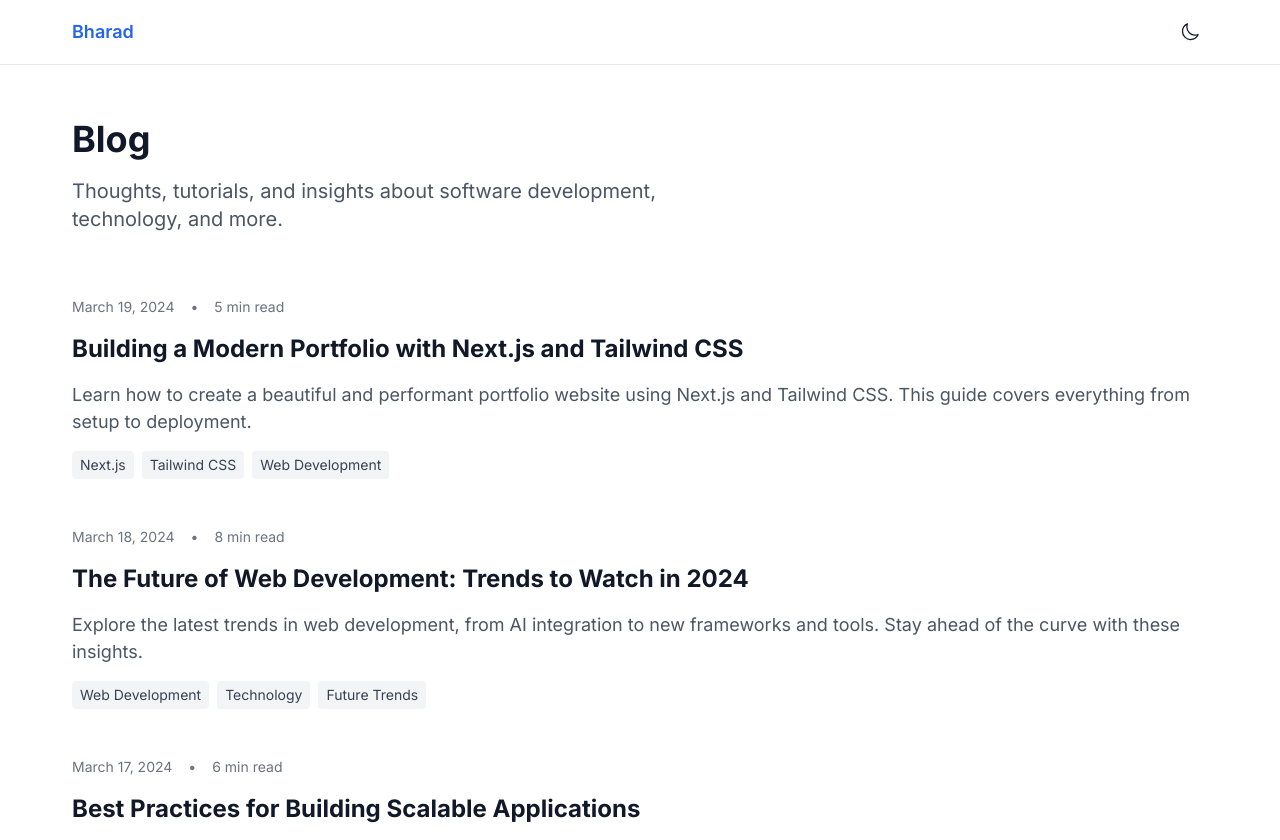
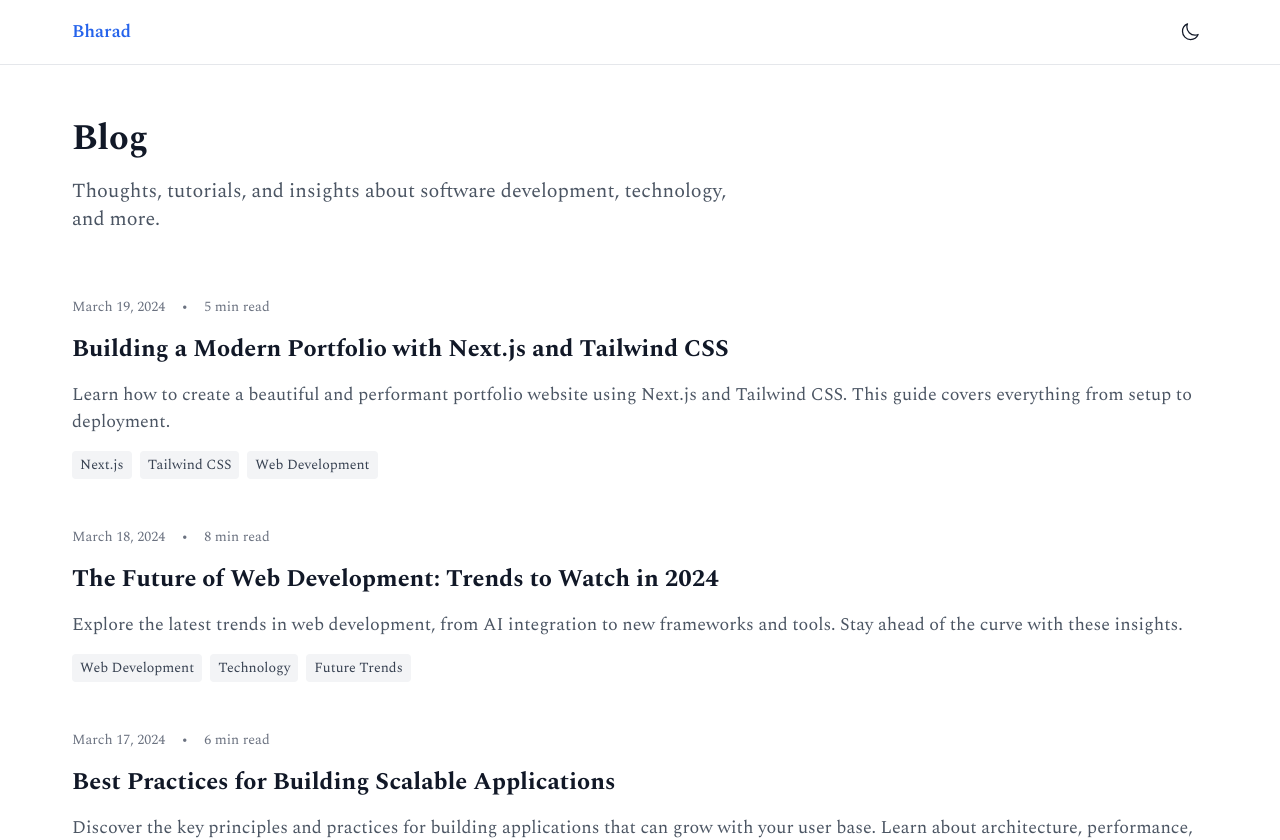
Before and after one commit to bharadwaj-pendyala/bharad-portfolio, a Next.js app: page /blog in a window 1280 px wide. Shown: the top 840 px of the page. Built offline with nearby package versions, Linux system fonts and the light colour scheme; no server answers.

Commit message:
fixed styling and added font

```diff
--- a/src/app/blog/[slug]/page.tsx
+++ b/src/app/blog/[slug]/page.tsx
@@ -1,4 +1,3 @@
-import Layout from '@/components/Layout';
 import Link from 'next/link';
 
 interface BlogPostProps {
@@ -9,8 +8,7 @@ interface BlogPostProps {
 
 export default function BlogPost({ params }: BlogPostProps) {
   return (
-    <Layout>
-      <article className="prose max-w-none dark:prose-invert">
+    <article className="prose mx-auto max-w-none dark:prose-invert">
       <div className="mb-8">
         <Link
           href="/blog"
@@ -164,6 +162,5 @@ export default function BlogPost({ params }: BlogPostProps) {
         </div>
       </footer>
     </article>
-    </Layout>
   );
 }
--- /dev/null
+++ b/src/app/blog/layout.tsx
@@ -0,0 +1,11 @@
+export default function BlogLayout({
+  children,
+}: {
+  children: React.ReactNode;
+}) {
+  return (
+    <div className="container mx-auto max-w-4xl px-6 py-8">
+      {children}
+    </div>
+  );
+}
--- a/src/app/blog/page.tsx
+++ b/src/app/blog/page.tsx
@@ -2,7 +2,6 @@ import Link from 'next/link';
 
 export default function Blog() {
   return (
-    <div className="container mx-auto max-w-4xl px-6 py-8">
     <div className="space-y-16">
       {/* Header */}
       <section className="space-y-4">
@@ -114,6 +113,5 @@ export default function Blog() {
         </article>
       </section>
     </div>
-    </div>
   );
 }
--- /dev/null
+++ b/src/app/fonts.ts
@@ -0,0 +1,9 @@
+import { Spectral } from 'next/font/google';
+
+export const spectral = Spectral({
+  subsets: ['latin'],
+  weight: ['200', '300', '400', '500', '600', '700', '800'],
+  style: ['normal', 'italic'],
+  display: 'swap',
+  variable: '--font-spectral',
+});
--- a/src/app/globals.css
+++ b/src/app/globals.css
@@ -41,6 +41,7 @@ body {
   background: rgb(var(--background-rgb));
   min-height: 100vh;
   line-height: 1.5;
+  font-family: var(--font-spectral), serif;
   font-feature-settings: 'cv02', 'cv03', 'cv04', 'cv11';
   -webkit-font-smoothing: antialiased;
   -moz-osx-font-smoothing: grayscale;
@@ -222,3 +223,89 @@ a:hover {
     box-shadow: 0 6px 8px -1px rgba(0, 0, 0, 0.3);
   }
 }
+
+/* Font Utilities */
+/* Spectral Font */
+.spectral-extralight {
+  font-family: var(--font-spectral), serif;
+  font-weight: 200;
+  font-style: normal;
+}
+
+.spectral-light {
+  font-family: var(--font-spectral), serif;
+  font-weight: 300;
+  font-style: normal;
+}
+
+.spectral-regular {
+  font-family: var(--font-spectral), serif;
+  font-weight: 400;
+  font-style: normal;
+}
+
+.spectral-medium {
+  font-family: var(--font-spectral), serif;
+  font-weight: 500;
+  font-style: normal;
+}
+
+.spectral-semibold {
+  font-family: var(--font-spectral), serif;
+  font-weight: 600;
+  font-style: normal;
+}
+
+.spectral-bold {
+  font-family: var(--font-spectral), serif;
+  font-weight: 700;
+  font-style: normal;
+}
+
+.spectral-extrabold {
+  font-family: var(--font-spectral), serif;
+  font-weight: 800;
+  font-style: normal;
+}
+
+.spectral-extralight-italic {
+  font-family: var(--font-spectral), serif;
+  font-weight: 200;
+  font-style: italic;
+}
+
+.spectral-light-italic {
+  font-family: var(--font-spectral), serif;
+  font-weight: 300;
+  font-style: italic;
+}
+
+.spectral-regular-italic {
+  font-family: var(--font-spectral), serif;
+  font-weight: 400;
+  font-style: italic;
+}
+
+.spectral-medium-italic {
+  font-family: var(--font-spectral), serif;
+  font-weight: 500;
+  font-style: italic;
+}
+
+.spectral-semibold-italic {
+  font-family: var(--font-spectral), serif;
+  font-weight: 600;
+  font-style: italic;
+}
+
+.spectral-bold-italic {
+  font-family: var(--font-spectral), serif;
+  font-weight: 700;
+  font-style: italic;
+}
+
+.spectral-extrabold-italic {
+  font-family: var(--font-spectral), serif;
+  font-weight: 800;
+  font-style: italic;
+}
--- a/src/app/layout.tsx
+++ b/src/app/layout.tsx
@@ -1,14 +1,39 @@
 import type { Metadata } from 'next';
-import { Inter } from 'next/font/google';
 import './globals.css';
 import { ThemeProvider } from '@/components/ThemeProvider';
 import Layout from '@/components/Layout';
-
-const inter = Inter({ subsets: ['latin'] });
+import { spectral } from './fonts';
 
 export const metadata: Metadata = {
   title: 'Bharadwaj P',
   description: 'Personal portfolio website of Bharadwaj P',
+  metadataBase: new URL('https://bharadwaj-portfolio.vercel.app'),
+  openGraph: {
+    title: 'Bharadwaj P',
+    description: 'Personal portfolio website of Bharadwaj P',
+    url: 'https://bharadwaj-portfolio.vercel.app',
+    siteName: 'Bharadwaj P',
+    locale: 'en_US',
+    type: 'website',
+  },
+  twitter: {
+    card: 'summary_large_image',
+    title: 'Bharadwaj P',
+    description: 'Personal portfolio website of Bharadwaj P',
+  },
+  icons: {
+    icon: '/favicon.ico',
+  },
+  manifest: '/manifest.json',
+  viewport: {
+    width: 'device-width',
+    initialScale: 1,
+    maximumScale: 1,
+  },
+  themeColor: [
+    { media: '(prefers-color-scheme: light)', color: '#ffffff' },
+    { media: '(prefers-color-scheme: dark)', color: '#111827' },
+  ],
 };
 
 export default function RootLayout({
@@ -18,7 +43,7 @@ export default function RootLayout({
 }) {
   return (
     <html lang="en" suppressHydrationWarning>
-      <body className={inter.className}>
+      <body className={`${spectral.variable} font-serif`}>
         <ThemeProvider
           attribute="class"
           defaultTheme="light"
--- a/tailwind.config.ts
+++ b/tailwind.config.ts
@@ -15,7 +15,22 @@ const config: Config = {
   theme: {
     extend: {
       fontFamily: {
-        sans: ['Inter', 'sans-serif'],
+        sans: ['var(--font-spectral)', 'serif'],
+        serif: ['var(--font-spectral)', 'serif'],
+        spectral: ['var(--font-spectral)', 'serif'],
+        'spectral-italic': ['var(--font-spectral)', 'serif'],
+      },
+      fontWeight: {
+        extralight: '200',
+        light: '300',
+        normal: '400',
+        medium: '500',
+        semibold: '600',
+        bold: '700',
+        extrabold: '800',
+      },
+      fontStyle: {
+        italic: 'italic',
       },
       colors: {
         primary: 'var(--primary-color)',
```
Lines whose indentation alone changed are shown as unchanged.
